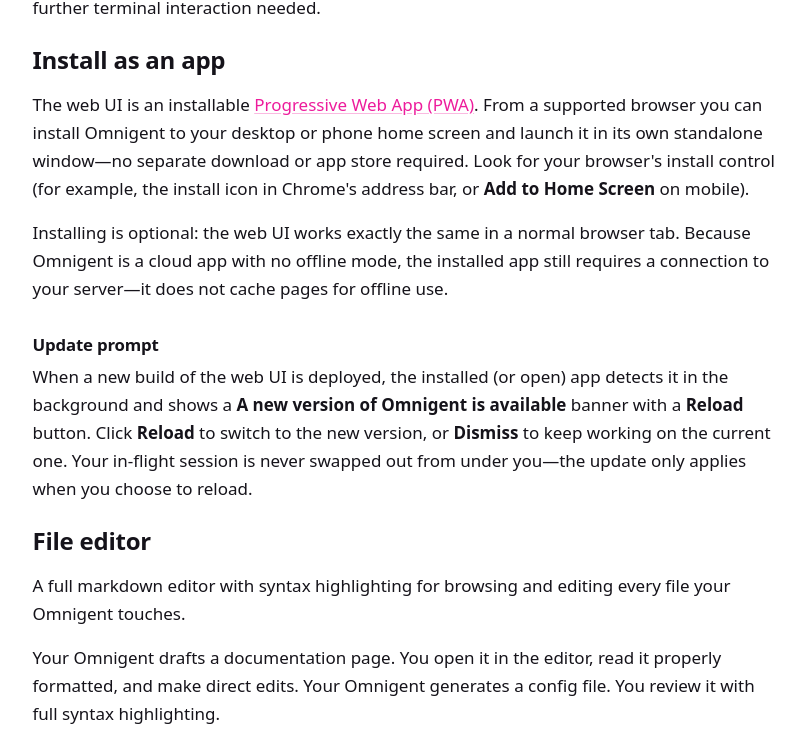
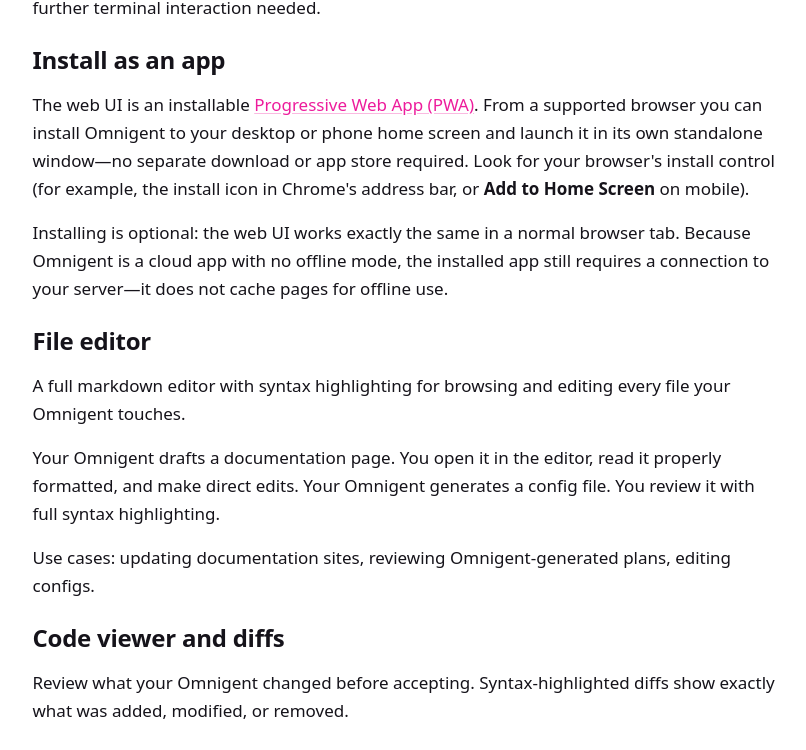
Before and after one commit to omnigent-ai/omnigent-site, a Next.js app: page /docs/interact/web-ui in a window 1280 px wide. Shown: the part 1677-2427 px from the top of the page, without its empty margins (260-1066 px from the left). Built offline with nearby package versions, Linux system fonts and the light colour scheme; no server answers.

Commit message:
Apply suggestions from code review
Co-authored-by: Daniel Lok <daniel.lok@databricks.com>

```diff
--- a/app/docs/interact/web-ui/page.mdx
+++ b/app/docs/interact/web-ui/page.mdx
@@ -64,15 +64,6 @@ tab. Because Omnigent is a cloud app with no offline mode, the installed app
 still requires a connection to your server—it does not cache pages for offline
 use.
 
-### Update prompt
-
-When a new build of the web UI is deployed, the installed (or open) app detects
-it in the background and shows a **A new version of Omnigent is available**
-banner with a **Reload** button. Click **Reload** to switch to the new version,
-or **Dismiss** to keep working on the current one. Your in-flight session is
-never swapped out from under you—the update only applies when you choose to
-reload.
-
 ## File editor
 
 A full markdown editor with syntax highlighting for browsing and editing every file your
```
